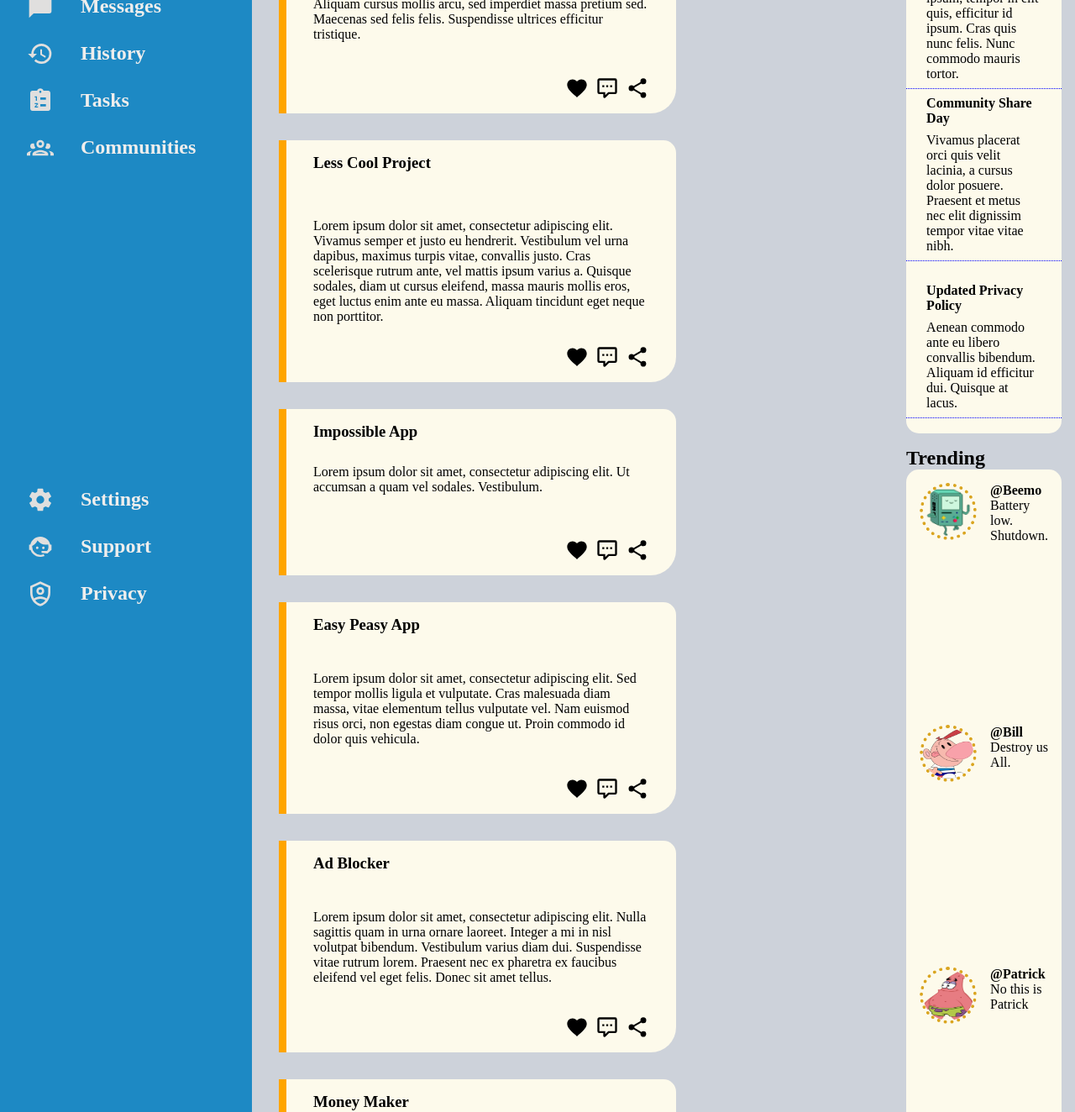
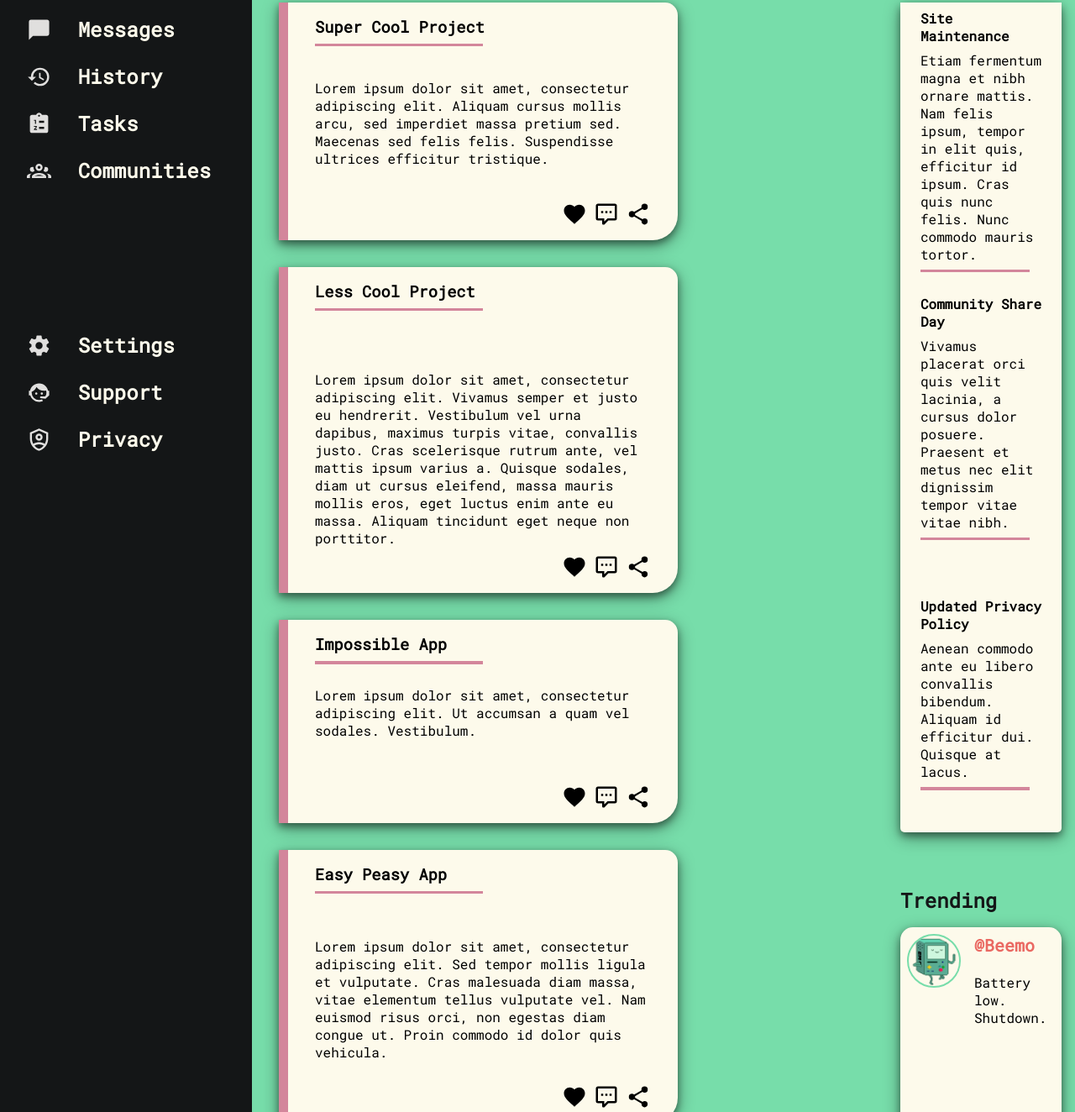
Before and after one commit to itsmogee/dashboard-project, a plain HTML site: page index.html in a window 1280 px wide. Shown: the part 396-1720 px from the top of the page at 84% size. Drawn offline with Linux system fonts and the light colour scheme.

Commit message:
updated : completed UI styling

```diff
--- a/css/style.css
+++ b/css/style.css
@@ -1,6 +1,29 @@
+@font-face {
+  font-family: kenyan-cofee;
+  src: url(../fonts/keynancoffee/kenyan\ coffee\ rg.otf);
+}
+
+@font-face {
+  font-family: typewriter1;
+  src: url(../fonts/rm_typerighter_medium.ttf);
+}
+
 * {
   padding: 0;
   margin: 0;
+  font-family:
+    "Roboto Mono",
+    system-ui,
+    -apple-system,
+    BlinkMacSystemFont,
+    "Segoe UI",
+    Roboto,
+    Oxygen,
+    Ubuntu,
+    Cantarell,
+    "Open Sans",
+    "Helvetica Neue",
+    sans-serif;
 }
 
 .filter-white {
@@ -10,28 +33,26 @@
 
 .container {
   display: grid;
+  background-color: #141617;
   grid-template-columns: 300px 1fr;
   grid-template-rows: 1fr 3fr;
   height: 100vh;
 }
 
-.nav-icon {
-  width: 32px;
-  height: 32px;
-}
-
 .dashboard {
-  background-color: #1d89c4;
-  color: #efeeed;
+  background-color: #141617;
+  color: #d4be98;
+  color: #ddc7a1;
+  color: #fdfaeb;
 
   font-size: 24px;
-  font-weight: 600;
+  font-weight: 800;
 
   grid-row: 1 / -1;
   grid-column: 1 / span 1;
   display: grid;
   grid-gap: 3rem;
-  grid-template-rows: 10% 1fr 2fr;
+  grid-template-rows: 10% 1fr 4fr;
 
   padding-left: 2rem;
 
@@ -49,6 +70,10 @@
   li {
     list-style: none;
     padding-left: 16px;
+  }
+
+  li:hover {
+    scale: 1.02;
   }
 
   .logo {
@@ -84,22 +109,31 @@
   }
 }
 
+.help-section {
+  align-self: start;
+}
+
 .header {
-  background-color: #fdfaeb;
   grid-column: 2 / -1;
   display: grid;
-  /*border: 1px solid black;*/
   grid-template-rows: 2fr 3fr;
   grid-template-columns: 3fr 2fr;
 
   .user-profile {
-    /*border: 1px solid black;*/
     display: grid;
     grid-template-columns: 1fr 1fr 5fr;
     margin-left: 15rem;
 
-    img {
+    .nav-icon {
+      width: 32px;
+      height: 32px;
       align-self: center;
+    }
+
+    button {
+      margin-right: 1rem;
+      background-color: #fdfaeb;
+      border: none;
     }
 
     .profile-name {
@@ -111,7 +145,7 @@
 
     .profile-photo {
       border-radius: 50%;
-      border: 1px dotted olivedrab;
+      border: 1px solid #7da;
       width: 80px;
       height: 80px;
       align-self: center;
@@ -119,8 +153,6 @@
   }
 
   .search-bar {
-    /*border: 1px solid black;*/
-    /*padding-top: 2rem;*/
     align-self: center;
     padding-left: 5rem;
     display: grid;
@@ -130,15 +162,15 @@
   .profile-picture {
     height: 100px;
     width: 100px;
-    border: 3px dotted olivedrab;
+    border: 3px solid #7da;
   }
 
   .search-input {
-    background-color: #cdd2da;
     height: 2.5rem;
-    font-size: 18px;
+    font-size: 20px;
     padding-left: 1.5rem;
     width: 100%;
+    align-self: center;
     border-radius: 10px;
     border: none;
   }
@@ -151,8 +183,11 @@
     grid-gap: 2rem;
   }
 
+  button:hover {
+    scale: 1.15;
+  }
+
   .greeting {
-    /*border: 1px solid black;*/
     font-weight: 800;
 
     padding-left: 5rem;
@@ -184,26 +219,25 @@
 .button {
   width: 100px;
   height: 40px;
-  color: #efeeed;
+  color: #fdfaeb;
   font-weight: 800;
-  font-size: 16px;
-  background-color: #1d89c4;
+  font-size: 20px;
+  background-color: #141617;
   border-radius: 50px;
   border: none;
 }
 
 .main-content {
-  background-color: #cdd2da;
+  background-color: #7c6f64;
   display: grid;
   grid-template-columns: 4fr 1fr;
-  grid-template-rows: 1fr 2fr;
+  grid-template-rows: 1fr 1fr;
   grid-gap: 1rem;
 }
 
 .projects {
   grid-row: 1 / -1;
   grid-column: 1 / 2;
-  /*border: 1px solid black;*/
   margin-left: 2rem;
 
   h2 {
@@ -219,15 +253,15 @@
 
   .card-item {
     display: grid;
-    /*grid-gap: 0.5rem;*/
     grid-template-rows: 30% 40% 1fr;
-    background-color: #fdfaeb;
-    border-left: 9px solid orange;
+    border-left: 0.7rem solid #d3869b;
     max-width: 400px;
     padding: 1rem 2rem;
     border-top-right-radius: 15px;
     border-bottom-right-radius: 30px;
-
+    box-shadow:
+      0 4px 8px 0 rgba(0, 0, 0, 0.4),
+      0 6px 20px 0 rgba(0, 0, 0, 0.4);
     h3 {
       margin-bottom: 1rem;
     }
@@ -235,6 +269,10 @@
     p {
       margin-bottom: 4rem;
     }
+  }
+
+  .card-item:hover {
+    box-shadow: 10px 10px rgba(0, 0, 0, 0.4);
   }
 }
 
@@ -246,10 +284,15 @@
   align-self: end;
   /*border: 1px solid #000;*/
 
-  img {
-    width: 28px;
-    height: 28px;
-    /*border: 1px solid #000;*/
+  button {
+    width: 30px;
+    height: 30px;
+    border: none;
+    background-color: #fdfaeb;
+  }
+
+  button:hover {
+    scale: 1.1;
   }
 }
 
@@ -258,31 +301,43 @@
   grid-template-rows: repeat(3, 1fr);
   justify-content: center;
   align-items: center;
-  background-color: #fdfaeb;
-  border-radius: 15px;
+  border-radius: 5px;
+  box-shadow:
+    0 4px 8px 0 rgba(0, 0, 0, 0.4),
+    0 6px 20px 0 rgba(0, 0, 0, 0.4);
 
   h4 {
     margin-bottom: 0.5rem;
   }
 
   .card-item-2 {
-    background-color: #fdfaeb;
-    border-bottom: 1px dotted blue;
     padding: 0.5rem 1.5rem;
-    max-width: 250px;
+    max-width: 200px;
+
+    hr {
+      margin-top: 0.5rem;
+      color: #d3869b;
+      background-color: #d3869b;
+      /*border-left: 0.7rem solid #d3869b;*/
+      width: 90%;
+      height: 0.2rem;
+      border: none;
+    }
   }
 }
 
 .trending-cards {
-  background-color: #fdfaeb;
   display: grid;
   grid-template-rows: repeat(4, 1fr);
   border-radius: 15px;
-  padding: 1rem;
+  padding: 0.5rem;
+  box-shadow:
+    0 4px 8px 0 rgba(0, 0, 0, 0.4),
+    0 6px 20px 0 rgba(0, 0, 0, 0.4);
 
   .trend-profile {
     display: grid;
-    grid-template-rows: 1fr 1fr;
+    grid-template-rows: 3fr 1fr;
     grid-column-gap: 1rem;
     align-self: start;
     grid-template-columns: 1fr 3fr;
@@ -291,12 +346,18 @@
   img {
     width: 60px;
     align-self: start;
-    border: 4px dotted goldenrod;
+    border: 2px double #7da;
     border-radius: 50%;
     height: 60px;
 
     grid-row: 1 / -1;
     grid-column: 1 / 2;
+  }
+
+  h4 {
+    color: #ea6962;
+    font-weight: 700;
+    font-size: 20px;
   }
 }
 
@@ -305,13 +366,43 @@
   grid-column: 2/3;
   margin-top: 1rem;
   padding: 0 1rem;
+  border-radius: 15px;
 
   h2 {
     margin-bottom: 1rem;
+    color: wheat;
   }
 }
 
 .trending {
   grid-column: 2 /2;
   padding: 0 1rem;
+  h2 {
+    margin-bottom: 1rem;
+  }
 }
+
+.header-color {
+  background-color: #fdfaeb;
+}
+
+.main-content,
+.search-input {
+  background: #a89984;
+  background-color: #7da;
+  h1,
+  h2 {
+    color: #141617;
+  }
+}
+
+h3 {
+  hr {
+    margin-top: 0.5rem;
+    color: #d3869b;
+    background-color: #d3869b;
+    width: 50%;
+    height: 0.2rem;
+    border: none;
+  }
+}
--- a/index.html
+++ b/index.html
@@ -5,6 +5,10 @@
     <meta name="viewport" content="width=device-width, initial-scale=1" />
     <title>Dashboard</title>
     <link href="css/style.css" rel="stylesheet" />
+    <link
+      href="https://fonts.googleapis.com/css?family=Roboto Mono"
+      rel="stylesheet"
+    />
   </head>
   <body>
     <div class="container">
@@ -104,7 +108,7 @@
           </nav>
         </div>
       </div>
-      <div class="header">
+      <div class="header header-color">
         <div class="search-bar">
           <img
             src="assets/magnify.svg"
@@ -114,13 +118,16 @@
           <input class="search-input" type="text" />
         </div>
         <div class="user-profile">
-          <img src="assets/bell.svg" alt="a bell logo" class="nav-icon" />
+          <button>
+            <embed src="assets/bell.svg" class="nav-icon" />
+          </button>
+          <!--<img src="assets/bell.svg" alt="a bell logo" class="nav-icon" />-->
           <img
             src="assets/robotik.jpg"
             alt="a robot photo"
             class="profile-photo"
           />
-          <div class="profile-name">Morgan Oakley</div>
+          <div class="profile-name">Robotnik Oakley</div>
         </div>
         <div class="greeting">
           <img
@@ -130,7 +137,7 @@
           />
           <div class="greeting-text">
             <div class="top-greeting">Hi there,</div>
-            <div class="bottom-greeting">Mogee Oakley (@Mogee)</div>
+            <div class="bottom-greeting">Robotnik Oakley (@Rbtnk)</div>
           </div>
         </div>
         <div class="action-buttons">
@@ -143,25 +150,33 @@
         <div class="projects">
           <h2>Your Projects</h2>
           <div class="cards">
-            <div class="card-item">
-              <h3>Super Cool Project</h3>
+            <div class="card-item header-color">
+              <h3>
+                Super Cool Project
+                <hr />
+              </h3>
               <p>
                 Lorem ipsum dolor sit amet, consectetur adipiscing elit. Aliquam
                 cursus mollis arcu, sed imperdiet massa pretium sed. Maecenas
                 sed felis felis. Suspendisse ultrices efficitur tristique.
               </p>
               <div class="card-buttons">
-                <img src="assets/heart.svg" alt="a heart logo" />
-                <img
-                  src="assets/comment-processing-outline.svg"
-                  alt="a comment
-                  logo"
-                />
-                <img src="assets/share-variant.svg" alt="a sharing logo" />
+                <button>
+                  <embed src="assets/heart.svg" />
+                </button>
+                <button>
+                  <embed src="assets/comment-processing-outline.svg" />
+                </button>
+                <button>
+                  <embed src="assets/share-variant.svg" />
+                </button>
               </div>
             </div>
-            <div class="card-item">
-              <h3>Less Cool Project</h3>
+            <div class="card-item header-color">
+              <h3>
+                Less Cool Project
+                <hr />
+              </h3>
               <p>
                 Lorem ipsum dolor sit amet, consectetur adipiscing elit. Vivamus
                 semper et justo eu hendrerit. Vestibulum vel urna dapibus,
@@ -171,33 +186,43 @@
                 massa. Aliquam tincidunt eget neque non porttitor.
               </p>
               <div class="card-buttons">
-                <img src="assets/heart.svg" alt="a heart logo" />
-                <img
-                  src="assets/comment-processing-outline.svg"
-                  alt="a comment
-                  logo"
-                />
-                <img src="assets/share-variant.svg" alt="a sharing logo" />
+                <button>
+                  <embed src="assets/heart.svg" />
+                </button>
+                <button>
+                  <embed src="assets/comment-processing-outline.svg" />
+                </button>
+                <button>
+                  <embed src="assets/share-variant.svg" />
+                </button>
               </div>
             </div>
-            <div class="card-item">
-              <h3>Impossible App</h3>
+            <div class="card-item header-color">
+              <h3>
+                Impossible App
+                <hr />
+              </h3>
               <p>
                 Lorem ipsum dolor sit amet, consectetur adipiscing elit. Ut
                 accumsan a quam vel sodales. Vestibulum.
               </p>
               <div class="card-buttons">
-                <img src="assets/heart.svg" alt="a heart logo" />
-                <img
-                  src="assets/comment-processing-outline.svg"
-                  alt="a comment
-                  logo"
-                />
-                <img src="assets/share-variant.svg" alt="a sharing logo" />
+                <button>
+                  <embed src="assets/heart.svg" />
+                </button>
+                <button>
+                  <embed src="assets/comment-processing-outline.svg" />
+                </button>
+                <button>
+                  <embed src="assets/share-variant.svg" />
+                </button>
               </div>
             </div>
-            <div class="card-item">
-              <h3>Easy Peasy App</h3>
+            <div class="card-item header-color">
+              <h3>
+                Easy Peasy App
+                <hr />
+              </h3>
               <p>
                 Lorem ipsum dolor sit amet, consectetur adipiscing elit. Sed
                 tempor mollis ligula et vulputate. Cras malesuada diam massa,
@@ -206,17 +231,22 @@
                 vehicula.
               </p>
               <div class="card-buttons">
-                <img src="assets/heart.svg" alt="a heart logo" />
-                <img
-                  src="assets/comment-processing-outline.svg"
-                  alt="a comment
-                  logo"
-                />
-                <img src="assets/share-variant.svg" alt="a sharing logo" />
+                <button>
+                  <embed src="assets/heart.svg" />
+                </button>
+                <button>
+                  <embed src="assets/comment-processing-outline.svg" />
+                </button>
+                <button>
+                  <embed src="assets/share-variant.svg" />
+                </button>
               </div>
             </div>
-            <div class="card-item">
-              <h3>Ad Blocker</h3>
+            <div class="card-item header-color">
+              <h3>
+                Ad Blocker
+                <hr />
+              </h3>
               <p>
                 Lorem ipsum dolor sit amet, consectetur adipiscing elit. Nulla
                 sagittis quam in urna ornare laoreet. Integer a mi in nisl
@@ -225,17 +255,22 @@
                 eget felis. Donec sit amet tellus.
               </p>
               <div class="card-buttons">
-                <img src="assets/heart.svg" alt="a heart logo" />
-                <img
-                  src="assets/comment-processing-outline.svg"
-                  alt="a comment
-                  logo"
-                />
-                <img src="assets/share-variant.svg" alt="a sharing logo" />
+                <button>
+                  <embed src="assets/heart.svg" />
+                </button>
+                <button>
+                  <embed src="assets/comment-processing-outline.svg" />
+                </button>
+                <button>
+                  <embed src="assets/share-variant.svg" />
+                </button>
               </div>
             </div>
-            <div class="card-item">
-              <h3>Money Maker</h3>
+            <div class="card-item header-color">
+              <h3>
+                Money Maker
+                <hr />
+              </h3>
               <p>
                 Lorem ipsum dolor sit amet, consectetur adipiscing elit. Nunc
                 eleifend eros sed mi porttitor pretium. Maecenas vel suscipit
@@ -246,51 +281,57 @@
                 vestibulum, volutpat tortor sit amet, feugiat ligula.
               </p>
               <div class="card-buttons">
-                <img src="assets/heart.svg" alt="a heart logo" />
-                <img
-                  src="assets/comment-processing-outline.svg"
-                  alt="a comment
-                  logo"
-                />
-                <img src="assets/share-variant.svg" alt="a sharing logo" />
+                <button>
+                  <embed src="assets/heart.svg" />
+                </button>
+                <button>
+                  <embed src="assets/comment-processing-outline.svg" />
+                </button>
+                <button>
+                  <embed src="assets/share-variant.svg" />
+                </button>
               </div>
             </div>
           </div>
         </div>
         <div class="announcements">
           <h2>Announcements</h2>
-          <div class="announcement-cards">
-            <div class="card-item-2">
+          <div class="announcement-cards header-color">
+            <div class="card-item-2 header-color">
               <h4>Site Maintenance</h4>
               <p>
                 Etiam fermentum magna et nibh ornare mattis. Nam felis ipsum,
                 tempor in elit quis, efficitur id ipsum. Cras quis nunc felis.
                 Nunc commodo mauris tortor.
               </p>
+              <hr />
             </div>
-            <div class="card-item-2">
+            <div class="card-item-2 header-color">
               <h4>Community Share Day</h4>
               <p>
                 Vivamus placerat orci quis velit lacinia, a cursus dolor
                 posuere. Praesent et metus nec elit dignissim tempor vitae vitae
                 nibh.
               </p>
+              <hr />
             </div>
-            <div class="card-item-2">
+            <div class="card-item-2 header-color">
               <h4>Updated Privacy Policy</h4>
               <p>
                 Aenean commodo ante eu libero convallis bibendum. Aliquam id
                 efficitur dui. Quisque at lacus.
               </p>
+              <hr />
             </div>
           </div>
         </div>
         <div class="trending">
           <h2>Trending</h2>
-          <div class="trending-cards">
+          <div class="trending-cards header-color">
             <div class="trend-profile">
               <div class="info">
                 <h4>@Beemo</h4>
+                <br />
                 <p>Battery low. Shutdown.</p>
               </div>
               <img
@@ -302,6 +343,7 @@
             <div class="trend-profile">
               <div class="info">
                 <h4>@Bill</h4>
+                <br />
                 <p>Destroy us All.</p>
               </div>
               <img
@@ -313,6 +355,7 @@
             <div class="trend-profile">
               <div class="info">
                 <h4>@Patrick</h4>
+                <br />
                 <p>No this is Patrick</p>
               </div>
               <img
@@ -324,6 +367,7 @@
             <div class="trend-profile">
               <div class="info">
                 <h4>@Ed</h4>
+                <br />
                 <p>My parents took away the stairs because I am grounded</p>
               </div>
               <img
```
